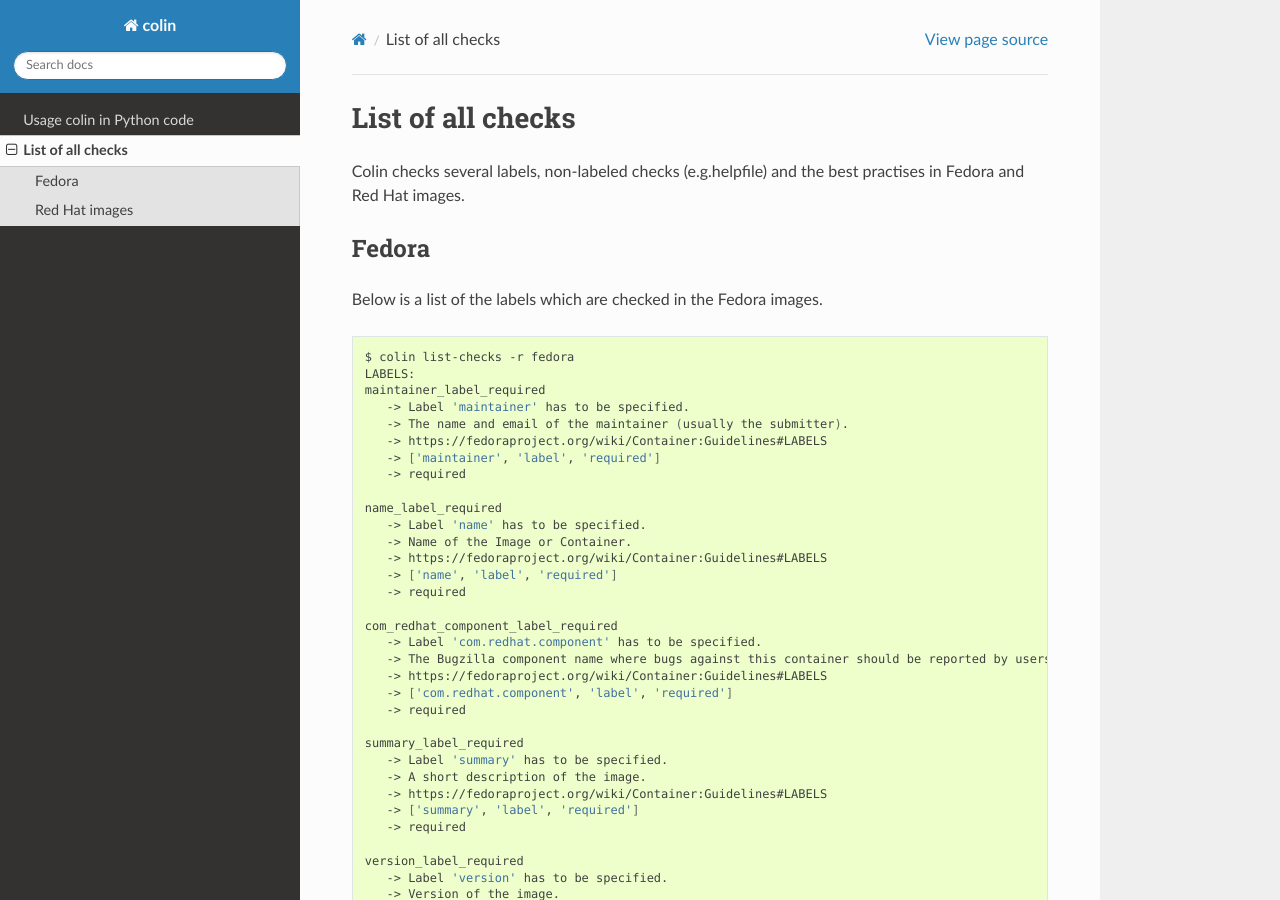
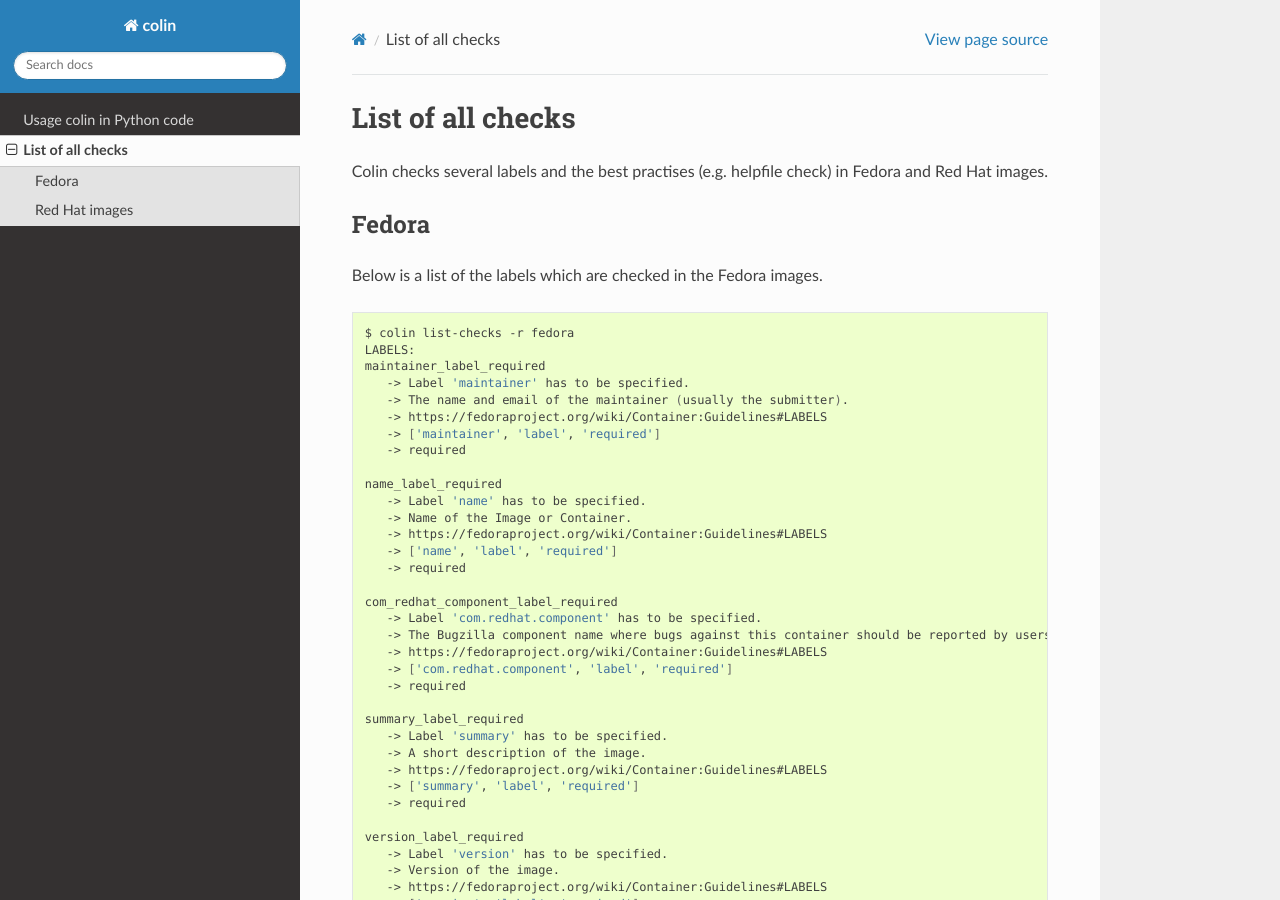
Before and after one commit to user-cont/colin, a Sphinx documentation site: the page built from docs/list_of_checks.rst, in a window 1280 px wide and 900 px high. Built offline with Sphinx 7.4.7 and the Read the Docs theme 2.0.0, drawn with Linux system fonts in a browser that asks for light colours.

Commit message:
Update intro in list_of_checks.rst
Signed-off-by: Petr "Stone" Hracek <phracek@redhat.com>

```diff
--- a/docs/list_of_checks.rst
+++ b/docs/list_of_checks.rst
@@ -1,7 +1,7 @@
 List of all checks
 ==================
 
-Colin checks several labels, non-labeled checks (e.g.helpfile) and the best practises in Fedora and Red Hat images.
+Colin checks several labels and the best practises (e.g. helpfile check) in Fedora and Red Hat images.
 
 Fedora
 ------
```
